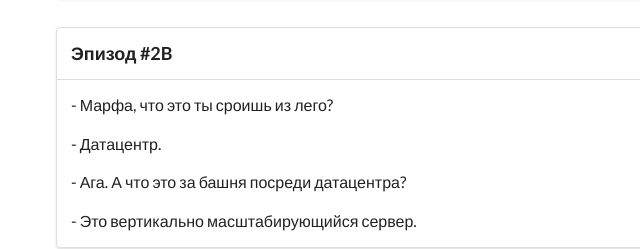
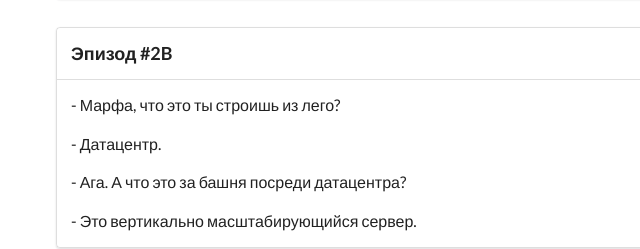
Before and after one commit to yzh44yzh/yzh44yzh.github.io, a plain HTML site: page season_02.html in a window 1280 px wide. Shown: the part 3568-3817 px from the top of the page, 0-640 px from the left. Drawn offline with Linux system fonts and the light colour scheme.

Commit message:
fix spelling

```diff
--- a/season_02.html
+++ b/season_02.html
@@ -179,7 +179,7 @@
         <h3>Эпизод #2B</h3>
     </div>
     <div class="ui segment">
-        <p>- Марфа, что это ты сроишь из лего?</p>
+        <p>- Марфа, что это ты строишь из лего?</p>
 <p>- Датацентр.</p>
 <p>- Ага. А что это за башня посреди датацентра?</p>
 <p>- Это вертикально масштабирующийся сервер.</p>
```
Also changed, not shown: data/prog_cat/season_02.txt.
